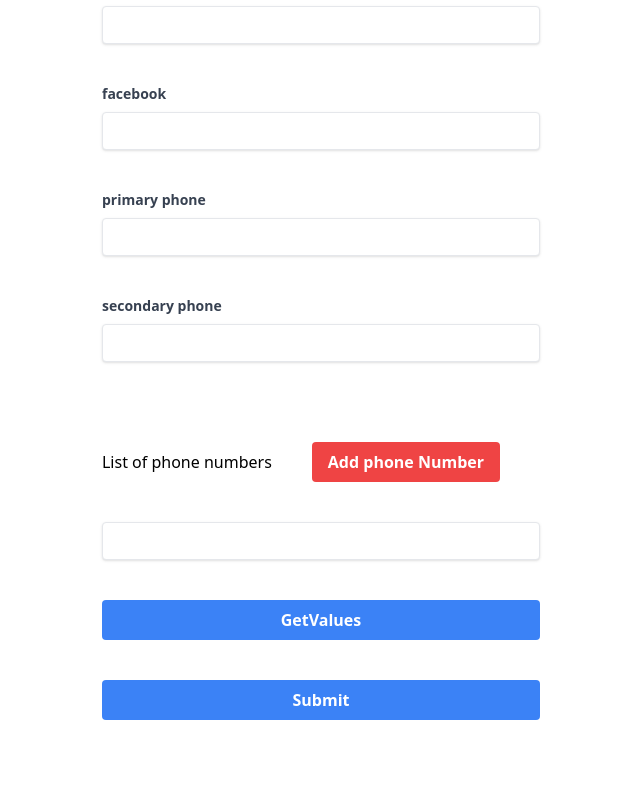
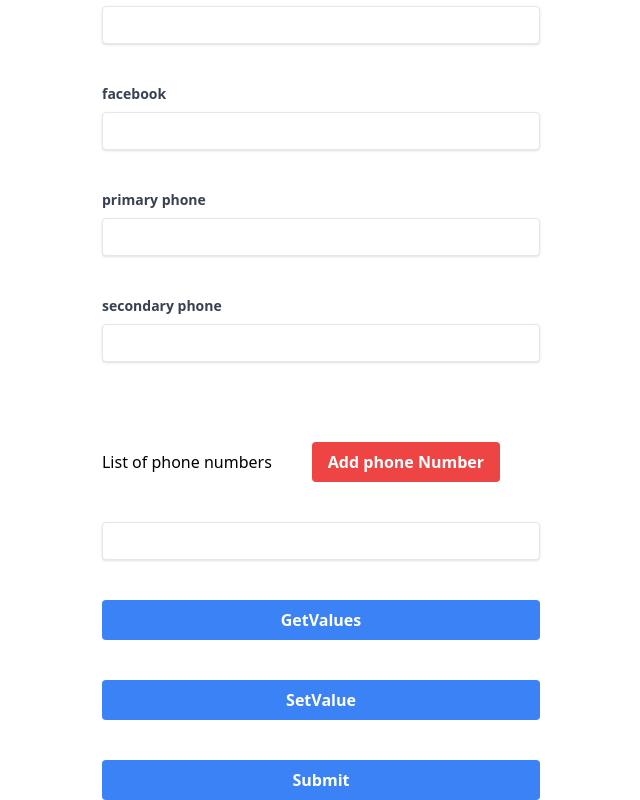
Before and after one commit to gitsoufiane/react-hook-form, a React (Vite) app: page / in a window 1280 px wide. Shown: the part 710-1510 px from the top of the page, without its empty margins (319-959 px from the left). Before the commit the page ends 1430 px from the top, so only its background shows below. Built offline with nearby package versions, Linux system fonts and the light colour scheme.

Commit message:
setValue

```diff
--- a/src/components/YoutubeForm.tsx
+++ b/src/components/YoutubeForm.tsx
@@ -27,6 +27,7 @@ export function YoutubeForm() {
     handleSubmit,
     watch,
     getValues,
+    setValue,
     formState: { errors },
   } = useForm<FormValues>({
     defaultValues: {
@@ -276,6 +277,18 @@ export function YoutubeForm() {
         >
           GetValues
         </button>
+        <button
+          className="bg-blue-500 hover:bg-blue-700 text-white font-bold py-2 px-4 rounded "
+          onClick={() => {
+            setValue("username", "Codevolution", {
+              shouldDirty: true,
+              shouldTouch: true,
+              shouldValidate: true,
+            });
+          }}
+        >
+          SetValue
+        </button>
 
         <button className="bg-blue-500 hover:bg-blue-700 text-white font-bold py-2 px-4 rounded ">
           Submit
```
